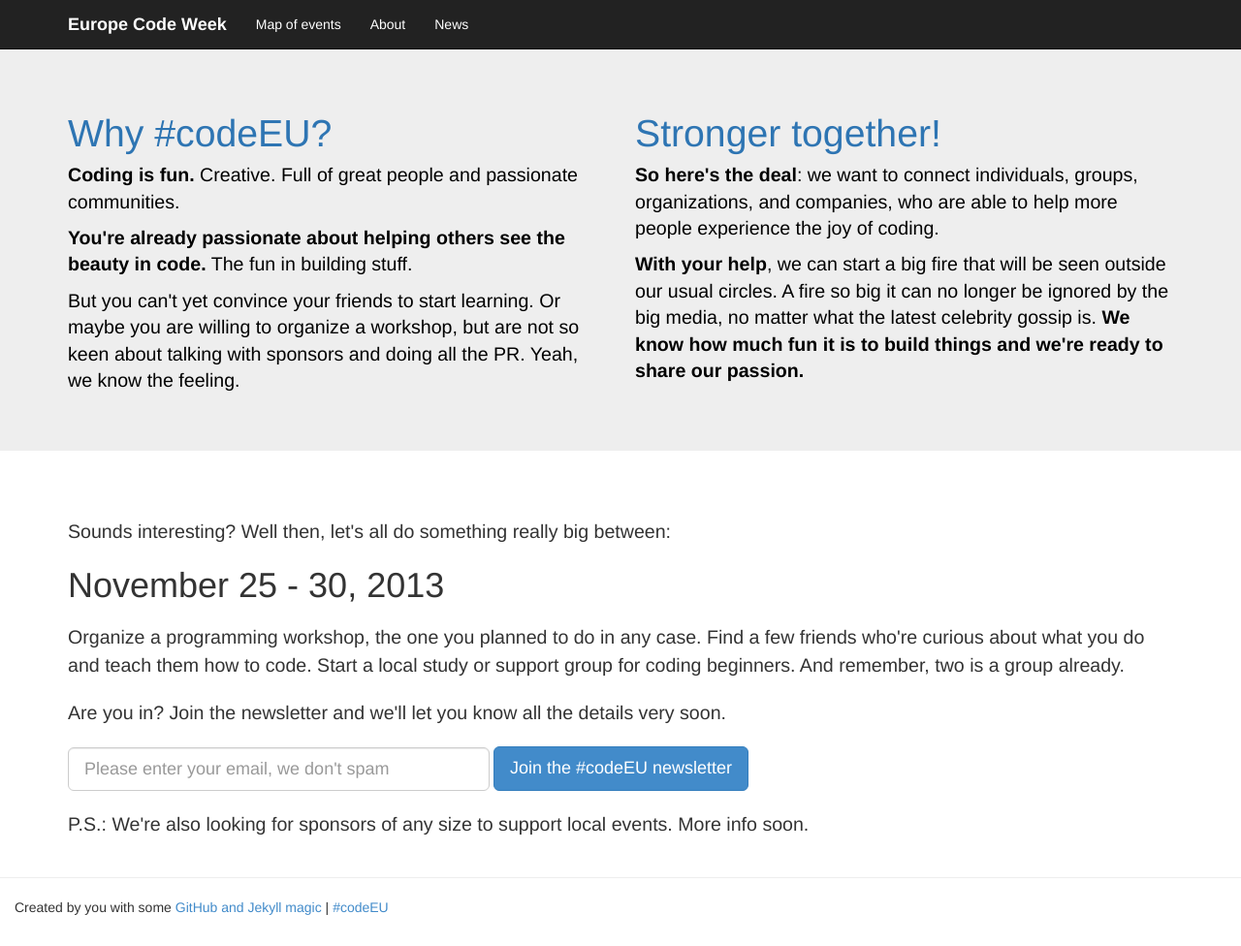
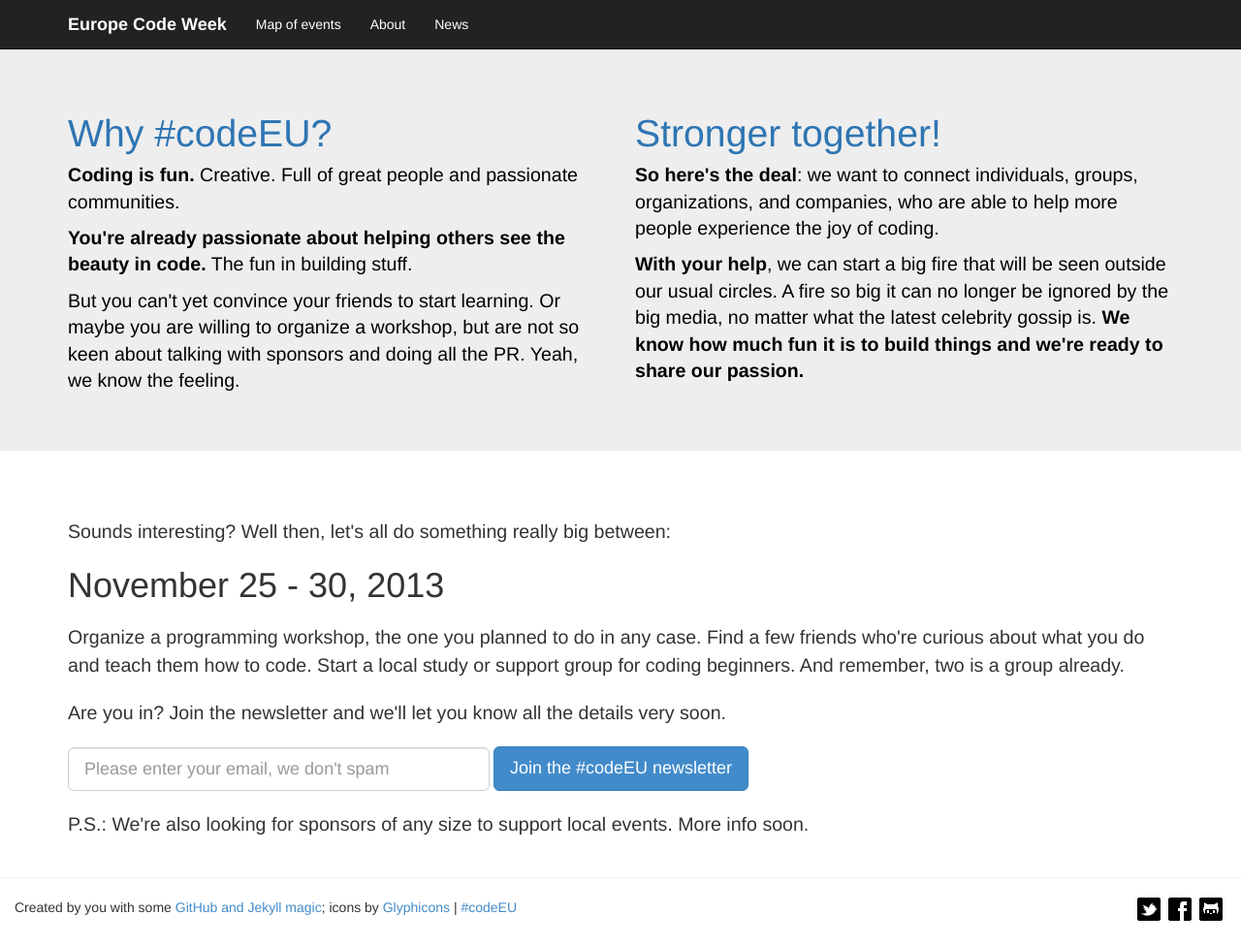
Before and after one commit to codeeu/codeeu.github.io, a Jekyll site: the page built from index.html, in a window 1280 px wide and 976 px high. Shown: the whole window at 97% size. Built offline with Jekyll 4.4.1, drawn with Linux system fonts in a browser that asks for light colours; Markdown is read by kramdown in place of the engine named in the settings; comment, search, counter and statistics services are not loaded.

Commit message:
added social icons

```diff
--- a/_layouts/default.html
+++ b/_layouts/default.html
@@ -11,6 +11,9 @@
 
         <!-- Bootstrap 3 -->
         <link href="/css/bootstrap/css/bootstrap.min.css" rel="stylesheet" media="screen">
+
+        <!-- Glyphicons -->
+        <link href="/css/bootstrap/css/bootstrap.icon-large.min.css" rel="stylesheet">
 
         <!-- syntax highlighting CSS -->
         <link rel="stylesheet" href="/css/syntax.css">
@@ -51,7 +54,13 @@
       <hr>
 
       <footer>
-        <p>Created by you with some <a href="https://github.com/codeeu" target="_blank" alt="Contribute to the website by forking it on GitHub">GitHub and Jekyll magic</a> | <a href="https://twitter.com/search?q=%23codeEU&mode=realtime" target="_blank" alt="codeEU tweets">#codeEU</a></p>
+        <p>Created by you with some <a href="https://github.com/codeeu" target="_blank" alt="Contribute to the website by forking it on GitHub">GitHub and Jekyll magic</a>; icons by <a href="http://glyphicons.com/">Glyphicons</a> | <a href="https://twitter.com/search?q=%23codeEU&mode=realtime" target="_blank" alt="codeEU tweets">#codeEU</a>
+          <span class="pull-right" id="footer-icons">
+            <a href="https://twitter.com/CodeWeekEU"><i class="icon-large icon-twitter"></i></a>
+            <a href="https://www.facebook.com/pages/Europe-Code-Week/377506999042215"><i class="icon-large icon-facebook"></i></a>
+            <a href="https://github.com/codeeu/codeeu.github.io"><i class="icon-large icon-github"></i></a>
+          </span>
+        </p>
       </footer>
     <script src="/js/jquery-1.10.2.min.js"></script>
     <script src="/css/bootstrap/js/bootstrap.min.js"></script>
--- a/css/custom.css
+++ b/css/custom.css
@@ -64,5 +64,16 @@ body {
 
 footer {
   margin-left: 15px;
+  margin-right: 15px;
   font-weight: 200;
 }
+
+
+/* mobile adjustments
+-------------------------------------------------- */
+
+@media (max-width: 480px) {
+  #footer-icons {
+    margin-top: 20px;
+  }
+}
```
Also changed, not shown: css/bootstrap/css/bootstrap.icon-large.min.css (added), css/bootstrap/img/glyphicons.png (added).
